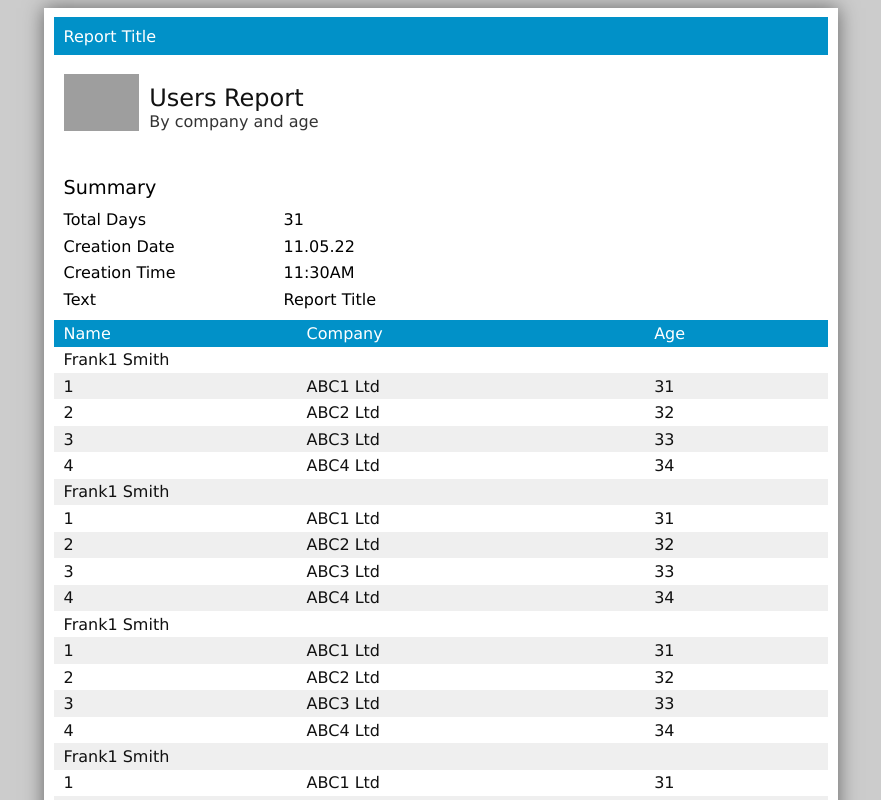
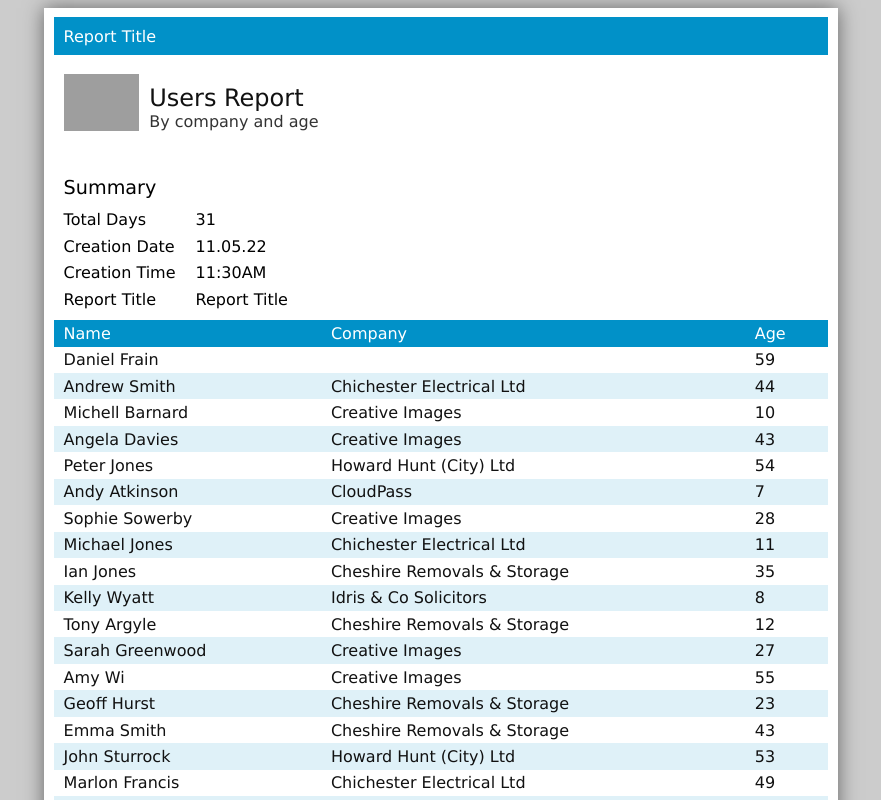
Before and after one commit to codemonkeh-dave/react-report-prototype, a React (Create React App) app: page / in a window 1280 px wide. Shown: the top 800 px of the page, without its empty margins (199-1080 px from the left). Built offline with nearby package versions, Linux system fonts and the light colour scheme; grey boxes are pictures that could not be loaded.

Commit message:
Updated fake data

```diff
--- a/src/components/reportViewer.js
+++ b/src/components/reportViewer.js
@@ -18,31 +18,26 @@ export default function ReportViewer() {
       { value: '11:30AM' },
     ],
     dataSet1: [
-      { name: 'Frank1 Smith', groupMarker: true, className: 'GroupHeader' },
-      { name: '1', company: 'ABC1 Ltd', age: 31 },
-      { name: '2', company: 'ABC2 Ltd', age: 32 },
-      { name: '3', company: 'ABC3 Ltd', age: 33 },
-      { name: '4', company: 'ABC4 Ltd', age: 34 },
-      { name: 'Frank1 Smith', groupMarker: true, className: 'GroupHeader' },
-      { name: '1', company: 'ABC1 Ltd', age: 31 },
-      { name: '2', company: 'ABC2 Ltd', age: 32 },
-      { name: '3', company: 'ABC3 Ltd', age: 33 },
-      { name: '4', company: 'ABC4 Ltd', age: 34 },
-      { name: 'Frank1 Smith', groupMarker: true, className: 'GroupHeader' },
-      { name: '1', company: 'ABC1 Ltd', age: 31 },
-      { name: '2', company: 'ABC2 Ltd', age: 32 },
-      { name: '3', company: 'ABC3 Ltd', age: 33 },
-      { name: '4', company: 'ABC4 Ltd', age: 34 },
-      { name: 'Frank1 Smith', groupMarker: true, className: 'GroupHeader' },
-      { name: '1', company: 'ABC1 Ltd', age: 31 },
-      { name: '2', company: 'ABC2 Ltd', age: 32 },
-      { name: '3', company: 'ABC3 Ltd', age: 33 },
-      { name: '4', company: 'ABC4 Ltd', age: 34 },
-      { name: 'Frank1 Smith', groupMarker: true, className: 'GroupHeader' },
-      { name: '1', company: 'ABC1 Ltd', age: 31 },
-      { name: '2', company: 'ABC2 Ltd', age: 32 },
-      { name: '3', company: 'ABC3 Ltd', age: 33 },
-      { name: '4', company: 'ABC4 Ltd', age: 34 },
+      { name: 'Daniel Frain', age: 59 },
+      { name: 'Andrew Smith', company: 'Chichester Electrical Ltd', age: 44 },
+      { name: 'Michell Barnard', company: 'Creative Images', age: 10 },
+      { name: 'Angela Davies', company: 'Creative Images', age: 43 },
+      { name: 'Peter Jones', company: 'Howard Hunt (City) Ltd', age: 54 },
+      { name: 'Andy Atkinson', company: 'CloudPass', age: 7 },
+      { name: 'Sophie Sowerby', company: 'Creative Images', age: 28 },
+      { name: 'Michael Jones', company: 'Chichester Electrical Ltd', age: 11 },
+      { name: 'Ian Jones', company: 'Cheshire Removals & Storage', age: 35 },
+      { name: 'Kelly Wyatt', company: 'Idris & Co Solicitors', age: 8 },
+      { name: 'Tony Argyle', company: 'Cheshire Removals & Storage', age: 12 },
+      { name: 'Sarah Greenwood', company: 'Creative Images', age: 27 },
+      { name: 'Amy Wi', company: 'Creative Images', age: 55 },
+      { name: 'Geoff Hurst', company: 'Cheshire Removals & Storage', age: 23 },
+      { name: 'Emma Smith', company: 'Cheshire Removals & Storage', age: 43 },
+      { name: 'John Sturrock', company: 'Howard Hunt (City) Ltd', age: 53 },
+      { name: 'Marlon Francis', company: 'Chichester Electrical Ltd', age: 49 },
+      { name: 'Joseph Bloggs', company: 'Howard Hunt (City) Ltd', age: 27 },
+      { name: 'Darren Oliver', company: 'CloudPass', age: 39 },
+      { name: 'Joe Smith', company: 'Howard Hunt (City) Ltd', age: 35 },
     ],
   };
 
@@ -52,7 +47,7 @@ export default function ReportViewer() {
       rowHeight: 1,
       title: 'Users Report',
       subTitle: 'By company and age',
-      icon: 'https://cloudpass.azureedge.net/images/report-icon-delivery.png'
+      icon: 'https://cloudpass.azureedge.net/images/report-icon-delivery.png',
     },
     {
       type: 'pageHeader',
@@ -60,18 +55,6 @@ export default function ReportViewer() {
       rowHeight: 1,
       columns: [{ text: '{0}', variables: ['title'] }],
     },
-    {
-      rowHeight: 0.7,
-      noDataHeight: 10,
-      dataSet: 'summaryDataSet',
-      rows: [
-        { key: 'Total Days', className: 'a' },
-        { key: 'Creation Date' },
-        { key: 'Creation Time' },
-        { key: 'Text', text: '{0}', variables: ['title'] },
-      ],
-    },
-
     {
       type: 'summary',
       rowHeight: 0.7,
@@ -83,7 +66,7 @@ export default function ReportViewer() {
         { key: 'Total Days', className: 'a' },
         { key: 'Creation Date' },
         { key: 'Creation Time' },
-        { key: 'Text', text: '{0}', variables: ['title'] },
+        { key: 'Report Title', text: '{0}', variables: ['title'] },
       ],
     },
     {
@@ -128,24 +111,21 @@ export default function ReportViewer() {
         <page className="A4">
           {page.map((table) => (
             <>
-
-
               {table.type === 'summary' && (
                 <h1 className="summaryTitle">Summary</h1>
               )}
 
-
-              {/* {dump(table.type)} */}
               {table.type === 'reportHeader' && (
                 <>
                   <div class="reportHeader">
-                    <div class="icon"><img src={table.icon}/></div>
+                    <div class="icon">
+                      <img src={table.icon} />
+                    </div>
                     <div class="reportTitles">
                       <div class="title">{table.title}</div>
                       <div class="subTitle">{table.subTitle}</div>
                     </div>
                   </div>
-
                 </>
               )}
 
@@ -167,8 +147,6 @@ export default function ReportViewer() {
                   </>
                 )}
 
-
-
                 {table.type == 'summary' && (
                   <>
                     {table.rows.map((row) => (
@@ -176,11 +154,7 @@ export default function ReportViewer() {
                         <tr style={{ height: table.rowHeight + 'cm' }}>
                           {row.map((cell) => (
                             <>
-                              <td
-                                width={200}
-                                className="summaryKey"
-                                colspan={row.colspan}
-                              >
+                              <td className="summaryKey" colspan={row.colspan}>
                                 {cell.text}
                               </td>
                               <td
@@ -203,7 +177,10 @@ export default function ReportViewer() {
                   <>
                     {table.rows.map((row) => (
                       <>
-                        <tr className={table.type+'_row'} style={{ height: table.rowHeight + 'cm' }}>
+                        <tr
+                          className={table.type + '_row'}
+                          style={{ height: table.rowHeight + 'cm' }}
+                        >
                           {row.map((cell) => (
                             <td
                               className={cell.className}
--- a/src/style.css
+++ b/src/style.css
@@ -69,6 +69,8 @@ table.pageFooter {
 
 .summaryKey {
   /* font-weight: bold; */
+  width: 1%;
+  white-space: nowrap;
 }
 
 .summaryValue {
@@ -117,12 +119,13 @@ td {
 }
 
 tr.rows_row:nth-child(odd){
-  background-color: #efefef;
+  background-color: #0191c820;
   /* color: #fff; */
 }
 
 .GroupHeader {
   /* font-weight: bold; */
+  border-bottom: solid 1px #ccc;
 }
 
 p {
```
